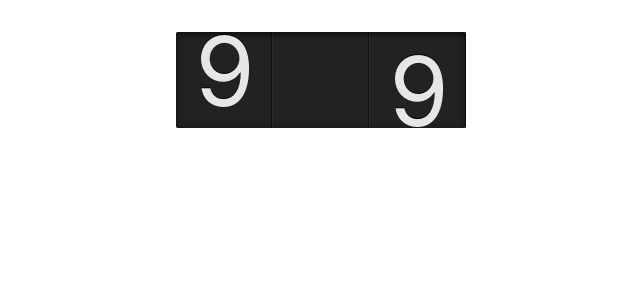
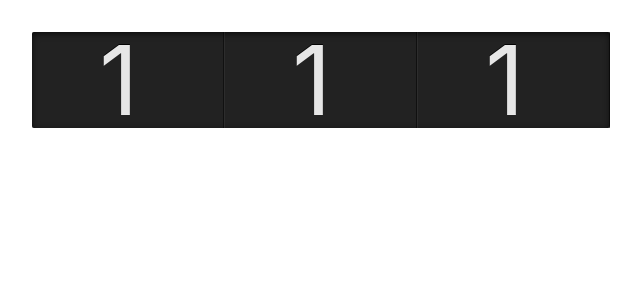
Before and after one commit to rodolfovalentim/quickstart, an Angular app: page / in a window 1280 px wide. Shown: the top 300 px of the page, without its empty margins (319-960 px from the left). Built offline with nearby package versions, Linux system fonts and the light colour scheme.

Commit message:
Before install material lib

```diff
--- a/src/app/app.component.html
+++ b/src/app/app.component.html
@@ -1,23 +1,19 @@
-
-
-<header></header>
-
 <div class="container content"> <!-- container centers content on large screens -->
   <div class="row">             <!-- responsive row has 12 columns by default -->
       <div class="odometer">
         <div class="digit">
           <div class="digit-container digit-hundred">
-            0 1 2 3 4 5 6 7 8 9
+            1 2 3 4 5 6 7 8 9 0
           </div>
         </div>
         <div class="digit">
           <div class="digit-container digit-ten">
-            0 1 2 3 4 5 6 7 8 9
+            1 2 3 4 5 6 7 8 9 0
           </div>
         </div>
         <div class="digit">
           <div class="digit-container digit-one">
-            0 1 2 3 4 5 6 7 8 9
+            1 2 3 4 5 6 7 8 9 0
           </div>
         </div>
     </div>
--- a/src/app/app.component.scss
+++ b/src/app/app.component.scss
@@ -19,7 +19,7 @@ $unit-of-speed: 50ms; // normal
 @mixin digit-styling() {
   border-right: 1px solid rgba(0, 0, 0, 0.5);
   border-left: 1px solid rgba(255, 255, 255, 0.05);
-  padding: 0 0.2em;
+  padding: 0 0.7em;
   font-size : 6em;
   &:first-child {
     border-left: none;
@@ -53,19 +53,19 @@ $unit-of-speed: 50ms; // normal
 
 .digit-container {
   line-height: 1em;
-  @include animation(slide infinite linear);
+  @include animation(slide 3 linear);
 }
 
 .digit-one {
-  @include animation-duration(9 * $unit-of-speed);
+  @include animation-duration(10 * $unit-of-speed);
 }
 
 .digit-ten {
-  @include animation-duration(10 * $unit-of-speed);
+  @include animation-duration(15 * $unit-of-speed);
 }
 
 .digit-hundred {
-  @include animation-duration(11 * $unit-of-speed);
+  @include animation-duration(20 * $unit-of-speed);
 }
 
 @-webkit-keyframes slide {
```
